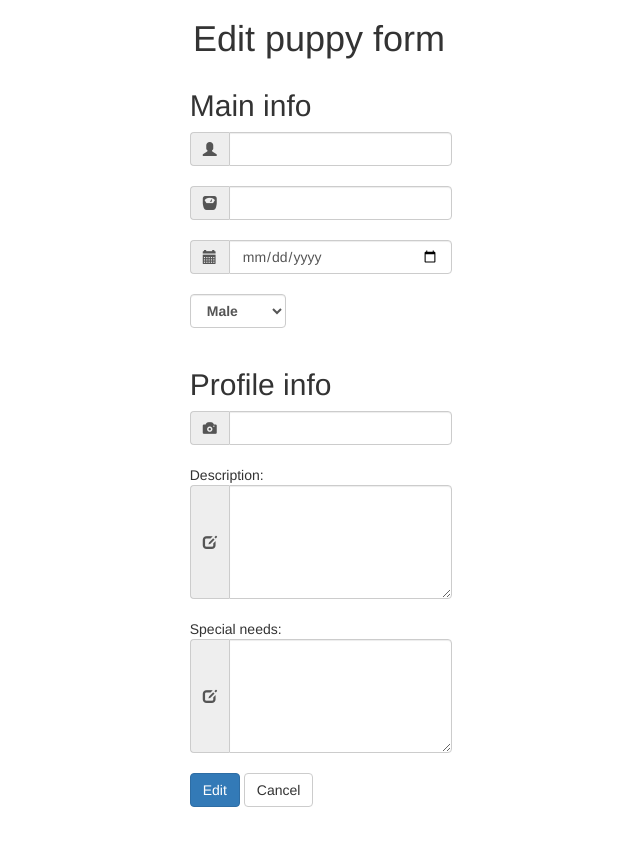
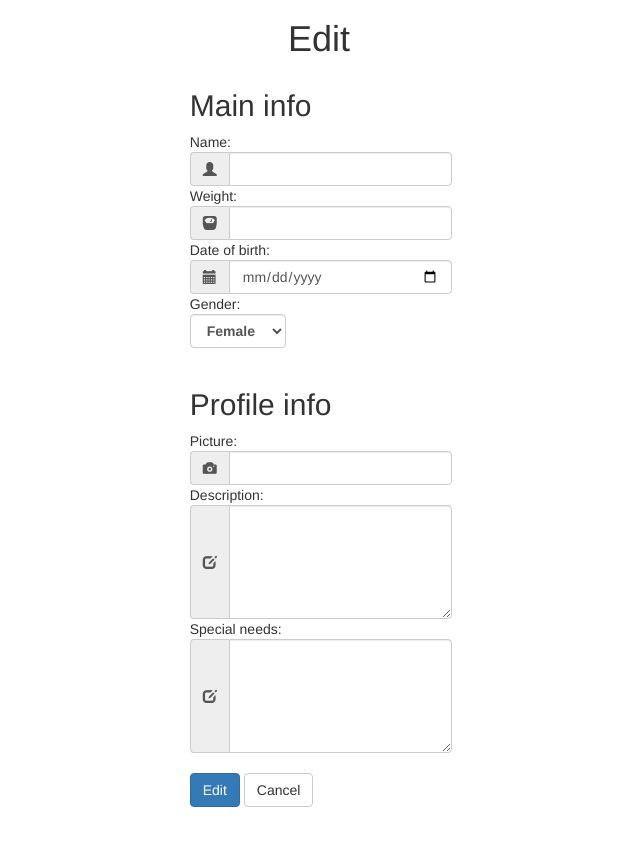
Before and after one commit to iraquitan/udacity-fsnd-puppy-shelter, a Flask app: template templates/editpuppy.html in a window 1280 px wide. Shown: the part 51-898 px from the top of the page, without its empty margins (321-961 px from the left). Run offline with Flask 2, Linux system fonts and the light colour scheme; the template is opened without the code that fills it, so the values that code supplies are empty; some libraries are stand-ins or nearby versions.

Commit message:
feat: Minor changes to editpuppy template

```diff
--- a/templates/editpuppy.html
+++ b/templates/editpuppy.html
@@ -39,12 +39,13 @@
 
 <div class="container">
     <div class="row row-centered">
-        <h1>Edit puppy form</h1>
+        <h1>Edit {{ puppy.name }}</h1>
         <div class="col-lg-3 col-centered">
             <form action="{{ url_for('edit_puppy', puppy_id=puppy.id) }}" method="POST">
                 <fieldset>
                     <h2>Main info</h2>
                     <section>
+                        Name:
                         <div class="input-group">
                           <span class="input-group-addon" id="name">
                               <span class="glyphicon glyphicon-user" aria-hidden="true"></span>
@@ -54,8 +55,9 @@
                                  data-toggle="tooltip" title="Needed to create new puppy" data-placement="right">
                         </div>
                     </section>
-                    <br>
+{#                    <br>#}
                     <section>
+                        Weight:
                         <div class="input-group">
                           <span class="input-group-addon" id="weight">
                               <span class="glyphicon glyphicon-scale" aria-hidden="true"></span>
@@ -63,8 +65,9 @@
                           <input type="text" class="form-control" name="weight" placeholder="{{puppy.weight}}" aria-describedby="weight">
                         </div>
                     </section>
-                    <br>
+{#                    <br>#}
                     <section>
+                        Date of birth:
                         <div class="input-group">
                           <span class="input-group-addon" id="birth">
                               <span class="glyphicon glyphicon-calendar" aria-hidden="true"></span>
@@ -72,18 +75,19 @@
                           <input type="date" class="form-control" name="dateOfBirth" placeholder="{{puppy.dateOfBirth}}" aria-describedby="birth">
                         </div>
                     </section>
-                    <br>
+{#                    <br>#}
                     <section>
+                    Gender:
                         <div class="form-group">
                           <label for="sel1">
                               <select class="form-control" id="sel1" name="gender">
                                 <option value="0" disabled="">Gender</option>
-                                {% if puppy.gender == male %}
-                                  <option value="male" selected="">Male</option>
+                                {% if puppy.gender == 'male' %}
+                                  <option value="male" selected="male">Male</option>
                                   <option value="female">Female</option>
                                 {% else %}
                                   <option value="male">Male</option>
-                                  <option value="female" selected="">Female</option>
+                                  <option value="female" selected="female">Female</option>
                                 {% endif %}
                               </select>
                           </label>
@@ -93,6 +97,7 @@
                 <fieldset>
                     <h2>Profile info</h2>
                     <section>
+                        Picture:
                         <div class="input-group">
                             <span class="input-group-addon" id="picture">
                                 <span class="glyphicon glyphicon-camera" aria-hidden="true"></span>
@@ -100,7 +105,7 @@
                             <input type="text" class="form-control" name="picture" placeholder="{{puppy.profile.picture}}" aria-describedby="picture">
                         </div>
                     </section>
-                    <br>
+{#                    <br>#}
                     <section>
                         Description:
                         <div class="input-group">
@@ -111,7 +116,7 @@
                                       placeholder="{{puppy.profile.description}}"></textarea>
                         </div>
                     </section>
-                    <br>
+{#                    <br>#}
                     <section>
                         Special needs:
                         <div class="input-group">
```
